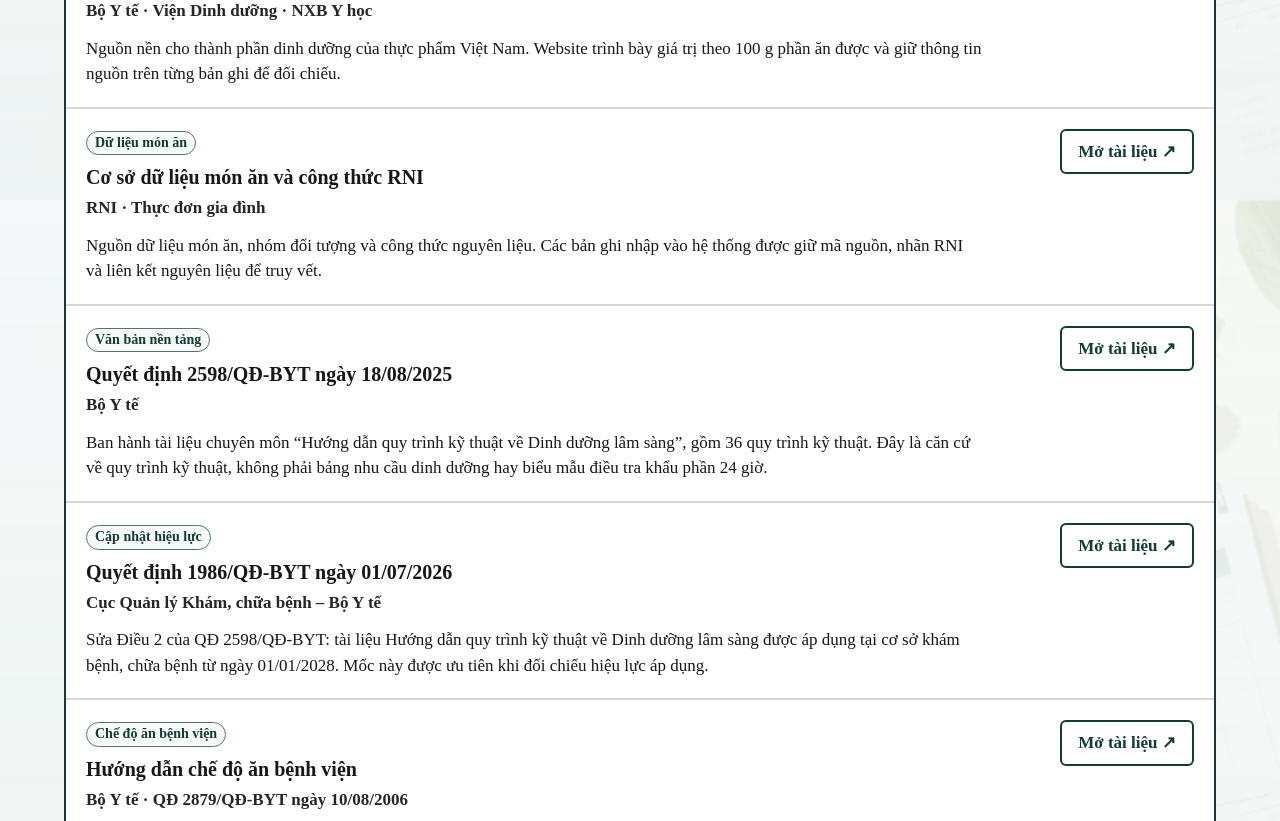
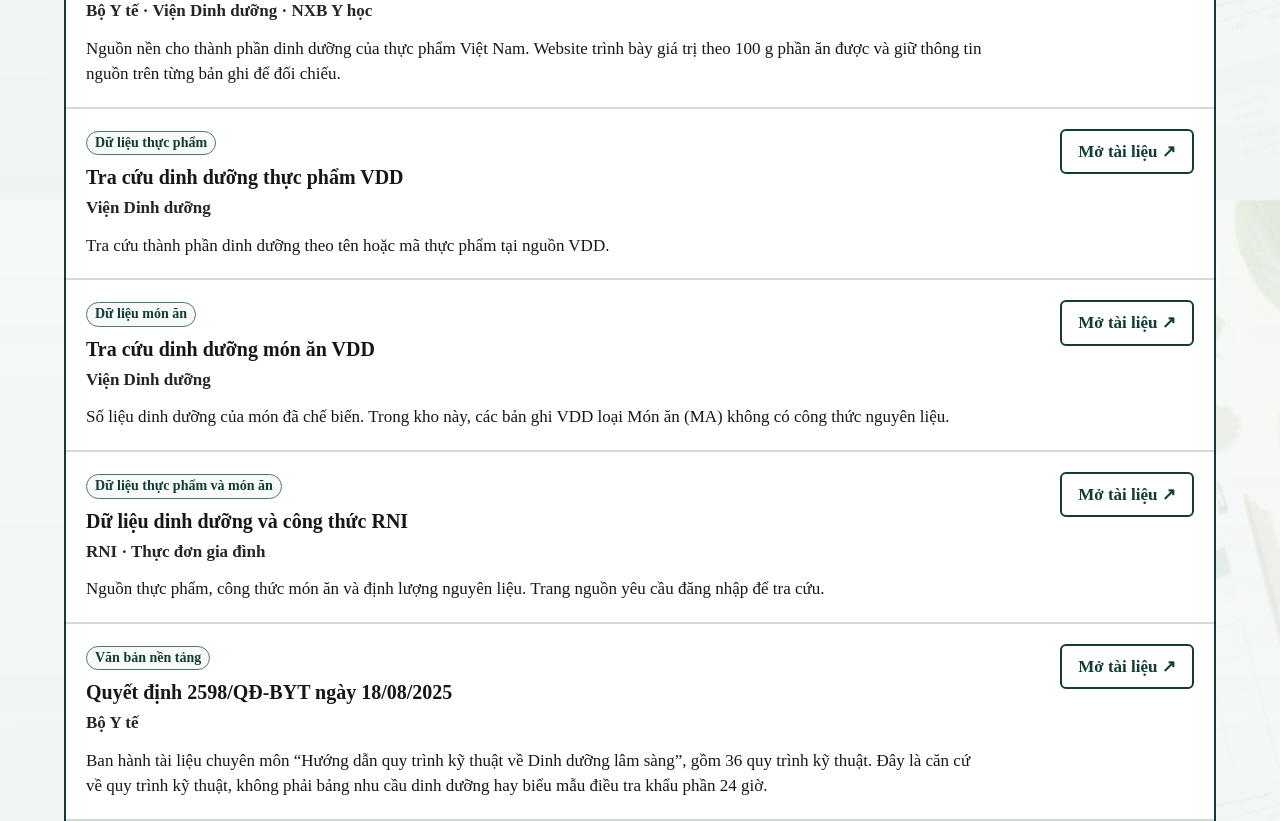
Before and after one commit to Lo75d1/dinhduong-web, a Next.js app: page /tai-lieu-tham-khao in a window 1280 px wide. Shown: the part 600-1421 px from the top of the page. Built offline with nearby package versions, Linux system fonts and the light colour scheme; no server answers.

Commit message:
Bo sung lien ket nguon dinh duong VDD va RNI

```diff
--- a/src/app/mon-an/[id]/page.tsx
+++ b/src/app/mon-an/[id]/page.tsx
@@ -1,4 +1,5 @@
 import Link from "next/link";
+import { NutritionRecordSource } from "@/components/NutritionDataSources";
 import { notFound } from "next/navigation";
 import { prisma } from "@/lib/prisma";
 
@@ -90,6 +91,7 @@
         {dish.categoryRaw && (
           <p className="mt-2 text-xs text-neutral-400">Nhãn gốc RNI: {dish.categoryRaw}</p>
         )}
+        <NutritionRecordSource source={dish.source} sourceCode={dish.sourceCode} />
       </div>
 
       <div className="rounded-lg border border-neutral-200 bg-white p-4">
--- a/src/app/quan-tri/du-lieu/DataWorkspace.tsx
+++ b/src/app/quan-tri/du-lieu/DataWorkspace.tsx
@@ -1,6 +1,7 @@
 "use client";
 
 import Link from "next/link";
+import NutritionDataSources from "@/components/NutritionDataSources";
 import BulkClassifyEditor from "./BulkClassifyEditor";
 import DataManager from "./DataManager";
 import ImageSourceSync from "./ImageSourceSync";
@@ -27,6 +28,8 @@
         </div>
       </section>
 
+      <NutritionDataSources />
+
       <section className="rounded-2xl border-2 border-[#0b6957] bg-white p-4 shadow-[0_8px_20px_rgba(18,60,54,.04)] sm:p-5">
         <p className="text-xs font-bold tracking-[.16em] text-[#0f5a4e]">XUẤT DỮ LIỆU OFFLINE</p>
         <h2 className="mt-0.5 text-lg font-semibold text-[#122f2a]">Tải đầy đủ — foods + món ăn (kèm nguyên liệu) + thuốc/TPBS</h2>
--- a/src/app/tai-lieu-tham-khao/page.tsx
+++ b/src/app/tai-lieu-tham-khao/page.tsx
@@ -1,10 +1,11 @@
 import Link from "next/link";
+import { NUTRITION_DATA_SOURCES } from "@/lib/nutrition-data-sources";
 
 export const metadata = { title: "Tài liệu tham khảo | Dinh dưỡng 2598", description: "Danh mục văn bản và tài liệu chuyên môn được dùng để tham khảo trong Dinh dưỡng 2598." };
 
 const references = [
   { title: "Bảng thành phần thực phẩm Việt Nam", publisher: "Bộ Y tế · Viện Dinh dưỡng · NXB Y học", tag: "Dữ liệu thực phẩm", note: "Nguồn nền cho thành phần dinh dưỡng của thực phẩm Việt Nam. Website trình bày giá trị theo 100 g phần ăn được và giữ thông tin nguồn trên từng bản ghi để đối chiếu.", href: "https://chuyentrang.viendinhduong.vn/viewfilenew/vi/thu-vien-sach-chuyen-nganh/189/1.html" },
-  { title: "Cơ sở dữ liệu món ăn và công thức RNI", publisher: "RNI · Thực đơn gia đình", tag: "Dữ liệu món ăn", note: "Nguồn dữ liệu món ăn, nhóm đối tượng và công thức nguyên liệu. Các bản ghi nhập vào hệ thống được giữ mã nguồn, nhãn RNI và liên kết nguyên liệu để truy vết.", href: "https://app.thucdongiadinh.vn/" },
+  ...NUTRITION_DATA_SOURCES,
   { title: "Quyết định 2598/QĐ-BYT ngày 18/08/2025", publisher: "Bộ Y tế", tag: "Văn bản nền tảng", note: "Ban hành tài liệu chuyên môn “Hướng dẫn quy trình kỹ thuật về Dinh dưỡng lâm sàng”, gồm 36 quy trình kỹ thuật. Đây là căn cứ về quy trình kỹ thuật, không phải bảng nhu cầu dinh dưỡng hay biểu mẫu điều tra khẩu phần 24 giờ.", href: "https://syt.bacninh.gov.vn/documents/184573/14187101/2025.08.19.tri%E1%BB%83n%20khai%20h%C6%B0%E1%BB%9Bng%20d%E1%BA%ABn%20quy%20tr%C3%ACnh%20k%E1%BB%B9%20thu%E1%BA%ADt%20v%E1%BB%81%20dinh%20d%C6%B0%E1%BB%A1ng%20l%C3%A2m%20s%C3%A0ng__19082025171940_signed.pdf" },
   { title: "Quyết định 1986/QĐ-BYT ngày 01/07/2026", publisher: "Cục Quản lý Khám, chữa bệnh – Bộ Y tế", tag: "Cập nhật hiệu lực", note: "Sửa Điều 2 của QĐ 2598/QĐ-BYT: tài liệu Hướng dẫn quy trình kỹ thuật về Dinh dưỡng lâm sàng được áp dụng tại cơ sở khám bệnh, chữa bệnh từ ngày 01/01/2028. Mốc này được ưu tiên khi đối chiếu hiệu lực áp dụng.", href: "https://kcb.vn/tin-tuc/sua-doi-quy-dinh-ve-hieu-luc-thi-hanh-thoi-diem-ap-dung-tai-mot-so-quyet-dinh-cua-bo-truong-bo-y-te-ban-hanh-tai-lieu-ch.html" },
   { title: "Hướng dẫn chế độ ăn bệnh viện", publisher: "Bộ Y tế · QĐ 2879/QĐ-BYT ngày 10/08/2006", tag: "Chế độ ăn bệnh viện", note: "Tài liệu nền về nguyên tắc xây dựng chế độ ăn bệnh viện. Dùng để tham khảo bối cảnh thực hành; cần đối chiếu thêm quy định và hướng dẫn mới hơn trước khi áp dụng tại cơ sở.", href: "https://thuvienphapluat.vn/van-ban/The-thao-Y-te/Quyet-dinh-2879-QD-BYT-nam-2006-huong-dan-che-do-an-benh-vien-do-Bo-truong-Bo-Y-te-ban-hanh-2377.aspx" },
--- a/src/app/thuc-pham/[id]/page.tsx
+++ b/src/app/thuc-pham/[id]/page.tsx
@@ -1,4 +1,5 @@
 import Link from "next/link";
+import { NutritionRecordSource } from "@/components/NutritionDataSources";
 import { notFound } from "next/navigation";
 import { prisma } from "@/lib/prisma";
 import { NUTRIENT_GROUPS, LEVEL_LABELS } from "@/lib/nutrient-fields";
@@ -48,6 +49,7 @@
         {food.sourceNote && (
           <p className="mt-2 text-xs text-neutral-400">Nguồn tham khảo: {food.sourceNote}</p>
         )}
+        <NutritionRecordSource source={food.source} sourceCode={food.sourceCode} foodType={food.foodType} />
       </div>
 
       <div className="grid grid-cols-3 gap-3 sm:grid-cols-4">
--- a/src/app/thuc-pham/page.tsx
+++ b/src/app/thuc-pham/page.tsx
@@ -1,4 +1,5 @@
 import Link from "next/link";
+import NutritionDataSources from "@/components/NutritionDataSources";
 import { prisma } from "@/lib/prisma";
 import { searchTokens } from "@/lib/search";
 import type { Prisma } from "@/generated/prisma/client";
@@ -67,6 +68,8 @@
         <p className="mt-2 max-w-4xl text-neutral-900">Giá trị dinh dưỡng đều tính trên 100 g phần ăn được. Danh mục này bao gồm cả các bản ghi <strong>món ăn</strong> đã có số liệu dinh dưỡng.</p>
       </section>
 
+      <NutritionDataSources />
+
       <section className="grid gap-px overflow-hidden rounded-lg border-2 border-[#123c36] bg-[#123c36] sm:grid-cols-3">
         <div className="bg-white p-4"><p className="text-xs font-semibold tracking-wide text-[#123c36]">KẾT QUẢ TRA CỨU</p><p className="mt-1 text-2xl font-semibold">{total.toLocaleString("vi-VN")}</p><p className="text-sm text-neutral-900">bản ghi phù hợp</p></div>
         <div className="bg-white p-4"><p className="text-xs font-semibold tracking-wide text-[#123c36]">MÓN ĂN TRONG FOOD</p><p className="mt-1 text-2xl font-semibold">{mealRecords.toLocaleString("vi-VN")}</p><p className="text-sm text-neutral-900">bản ghi loại Món ăn (MA)</p></div>
--- /dev/null
+++ b/src/components/NutritionDataSources.tsx
@@ -0,0 +1,36 @@
+import { NUTRITION_DATA_SOURCES, nutritionDataSource } from "@/lib/nutrition-data-sources";
+
+export default function NutritionDataSources() {
+  return (
+    <section className="rounded-lg border border-[#7f948d] bg-white p-4 sm:p-5">
+      <h2 className="text-lg font-semibold text-[#123c36]">Nguồn dữ liệu dinh dưỡng</h2>
+      <ul className="mt-3 grid gap-4 sm:grid-cols-3">
+        {NUTRITION_DATA_SOURCES.map((source) => (
+          <li key={source.id}>
+            <a href={source.href} target="_blank" rel="noopener noreferrer" className="font-semibold text-[#123c36] underline underline-offset-4">
+              {source.title} ↗
+            </a>
+            <p className="mt-2 text-sm leading-6 text-neutral-800">{source.note}</p>
+          </li>
+        ))}
+      </ul>
+      <p className="mt-4 border-t border-neutral-200 pt-3 text-xs leading-5 text-neutral-700">
+        Các liên kết mở trang tra cứu chung của từng nguồn. Dùng tên, mã và nhãn nguồn trên bản ghi để đối chiếu; số liệu chưa có được giữ trống.
+      </p>
+    </section>
+  );
+}
+
+export function NutritionRecordSource({ source, sourceCode, foodType }: {
+  source: string;
+  sourceCode: string | null;
+  foodType?: string | null;
+}) {
+  const reference = nutritionDataSource(source, foodType);
+  return (
+    <div className="mt-3 text-sm text-neutral-800">
+      <p>Nguồn dữ liệu: {source}{sourceCode ? ` · Mã nguồn: ${sourceCode}` : " · Chưa có mã nguồn"}.</p>
+      {reference && <a href={reference.href} target="_blank" rel="noopener noreferrer" className="mt-1 inline-block text-[#123c36] underline underline-offset-4">{reference.title} (trang tra cứu chung) ↗</a>}
+    </div>
+  );
+}
--- /dev/null
+++ b/src/lib/nutrition-data-sources.ts
@@ -0,0 +1,33 @@
+// Trang tra cứu chung của nguồn; không phải permalink của từng Food/Dish.
+export const NUTRITION_DATA_SOURCES = [
+  {
+    id: "vdd-foods",
+    title: "Tra cứu dinh dưỡng thực phẩm VDD",
+    publisher: "Viện Dinh dưỡng",
+    tag: "Dữ liệu thực phẩm",
+    note: "Tra cứu thành phần dinh dưỡng theo tên hoặc mã thực phẩm tại nguồn VDD.",
+    href: "https://viendinhduong.vn/vi/cong-cu-va-tien-ich/gia-tri-dinh-duong-thuc-pham",
+  },
+  {
+    id: "vdd-dishes",
+    title: "Tra cứu dinh dưỡng món ăn VDD",
+    publisher: "Viện Dinh dưỡng",
+    tag: "Dữ liệu món ăn",
+    note: "Số liệu dinh dưỡng của món đã chế biến. Trong kho này, các bản ghi VDD loại Món ăn (MA) không có công thức nguyên liệu.",
+    href: "https://viendinhduong.vn/vi/cong-cu-va-tien-ich/gia-tri-dinh-duong-mon-an",
+  },
+  {
+    id: "rni",
+    title: "Dữ liệu dinh dưỡng và công thức RNI",
+    publisher: "RNI · Thực đơn gia đình",
+    tag: "Dữ liệu thực phẩm và món ăn",
+    note: "Nguồn thực phẩm, công thức món ăn và định lượng nguyên liệu. Trang nguồn yêu cầu đăng nhập để tra cứu.",
+    href: "https://app.thucdongiadinh.vn/",
+  },
+] as const;
+
+export function nutritionDataSource(source: string, foodType?: string | null) {
+  if (source === "VDD") return NUTRITION_DATA_SOURCES[foodType === "MA" ? 1 : 0];
+  if (source === "RNI") return NUTRITION_DATA_SOURCES[2];
+  return null;
+}
```
Also changed, not shown: src/app/mon-an/page.tsx (+3 -0 lines), 2 other files (tests, documents, lock files or other folders).
